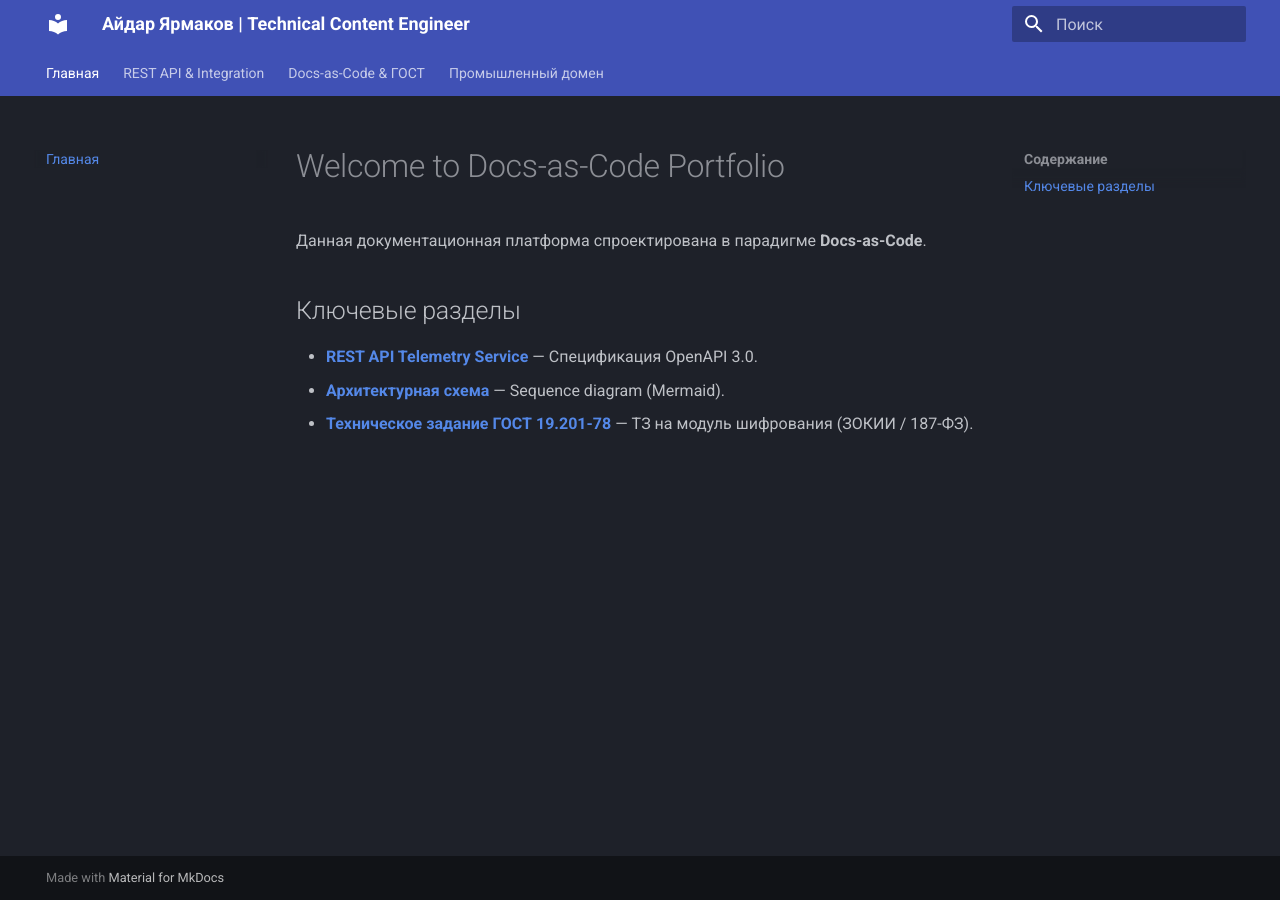
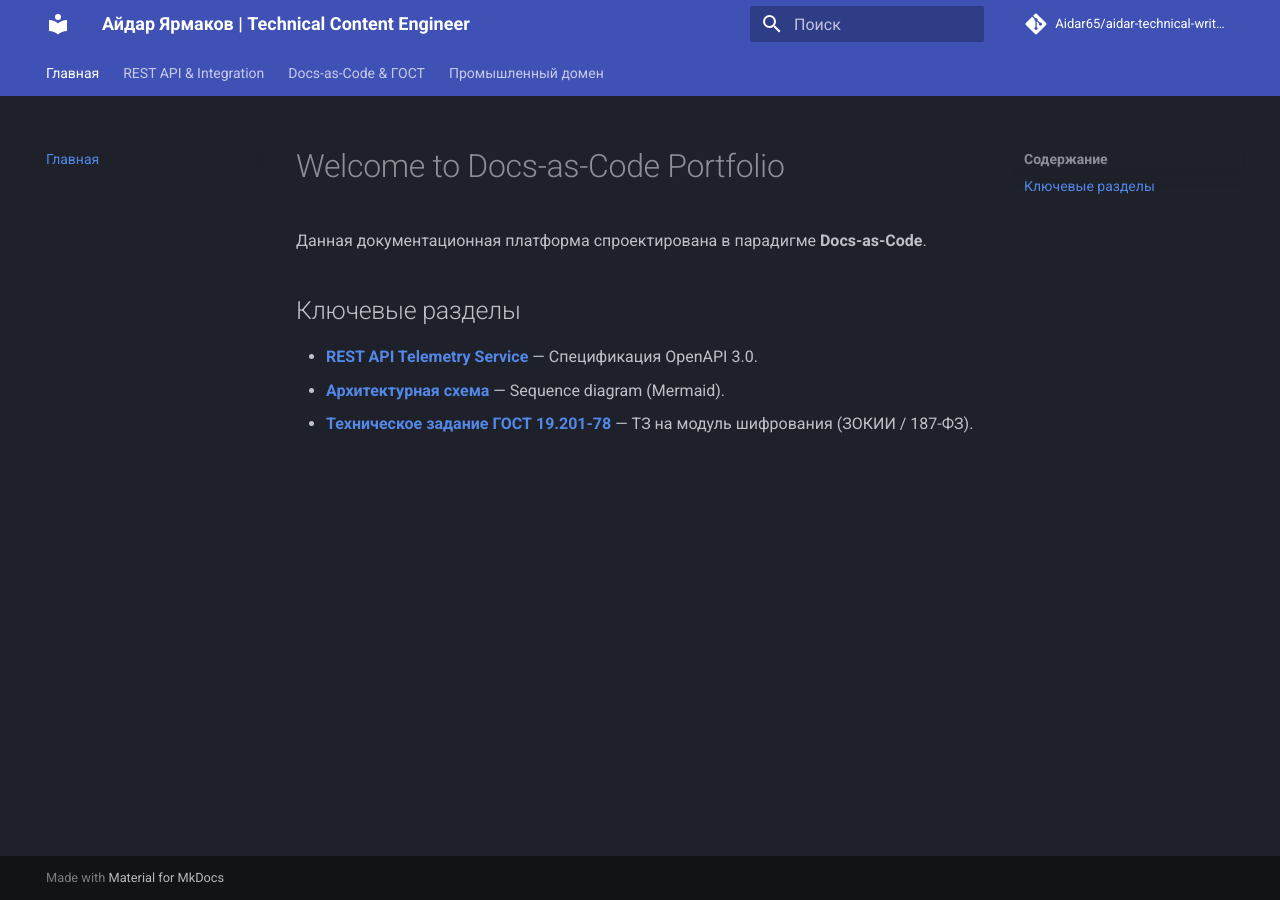
Before and after one commit to Aidar65/aidar-technical-writing, an MkDocs documentation site: the page built from docs/index.md, in a window 1280 px wide. Built offline with MkDocs 1.6.1 and Material for MkDocs 9.7.7, drawn with Linux system fonts in a browser that asks for light colours; comment, search, counter and statistics services are not loaded.

Commit message:
Update mkdocs.yml
feat(config): add github repo button to navigation header

```diff
--- a/mkdocs.yml
+++ b/mkdocs.yml
@@ -37,3 +37,5 @@ nav:
       - Архитектура C4 (Mermaid): docs-code/architecture.md
   - Промышленный домен:
       - АСУТП Затвора: industrial/valve-asutp.md
+repo_name: Aidar65/aidar-technical-writing
+repo_url: https://github.com/Aidar65/aidar-technical-writing
```
